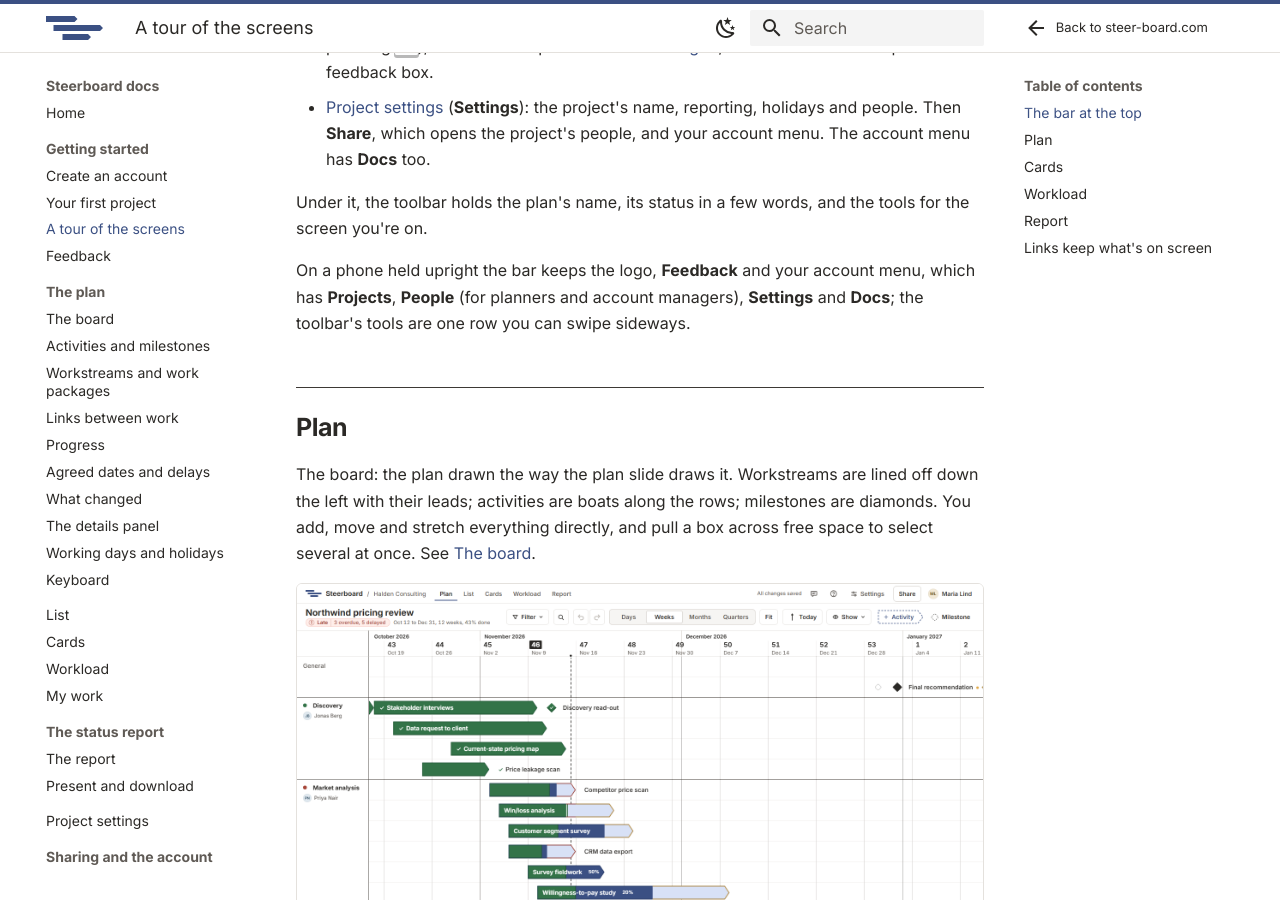
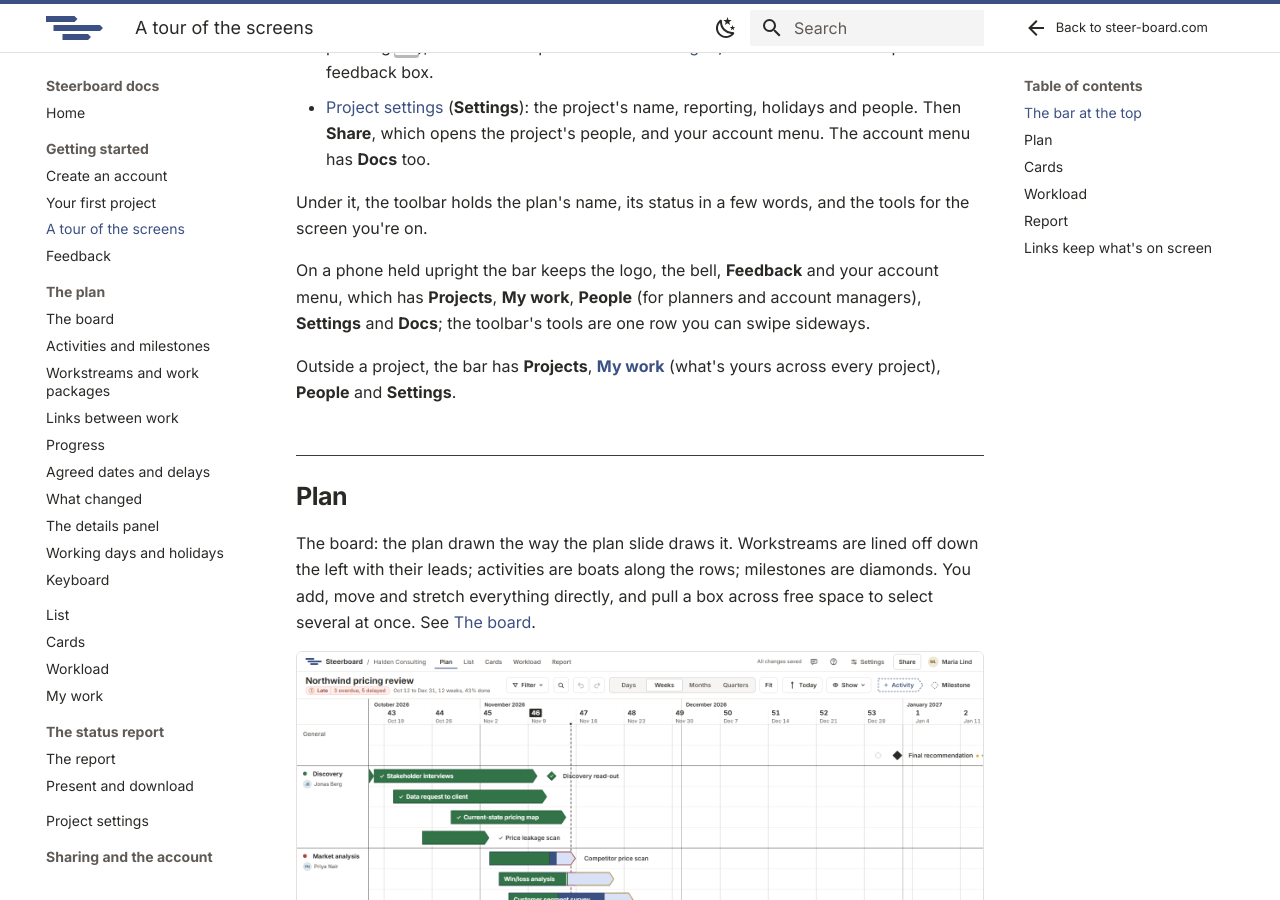
Before and after one commit to mistahcase/steerboard-docs, an MkDocs documentation site: the page built from pages/getting-started/tour.md, in a window 1280 px wide and 900 px high, scrolled down 817 px. Built offline with MkDocs 1.6.1 and Material for MkDocs 9.7.7, drawn with Linux system fonts in a browser that asks for light colours.

Commit message:
Docs: where you land, the bar outside a project, and the weekly email's button
Co-Authored-By: Claude Fable 5.2 <noreply@anthropic.com>

```diff
--- a/coverage.json
+++ b/coverage.json
@@ -13,7 +13,7 @@
         "src/components/AuthPages.tsx",
         "server/auth.ts"
       ],
-      "reviewed": "9ae24dd24079d6e9e1dc6ac8bccdde5bc1db1966"
+      "reviewed": "d11e61cf9accb5daea1398bfcd62661bcb8bedf8"
     },
     "getting-started/first-project.md": {
       "covers": [
@@ -35,7 +35,7 @@
         "src/components/ViewSwitch.tsx",
         "src/components/Shell.tsx"
       ],
-      "reviewed": "38136864448a2d8932ba4bc3c9c562850c73f566"
+      "reviewed": "d11e61cf9accb5daea1398bfcd62661bcb8bedf8"
     },
     "getting-started/feedback.md": {
       "covers": [
@@ -262,7 +262,7 @@
         "src/components/SlideSettings.tsx",
         "server/notify.ts"
       ],
-      "reviewed": "797033a6e48e4c3d1a09b86489b0122cd6f9a0ab"
+      "reviewed": "d11e61cf9accb5daea1398bfcd62661bcb8bedf8"
     }
   }
 }
--- a/pages/getting-started/tour.md
+++ b/pages/getting-started/tour.md
@@ -35,10 +35,13 @@ From left to right:
 Under it, the toolbar holds the plan's name, its status in a few words, and
 the tools for the screen you're on.
 
-On a phone held upright the bar keeps the logo, **Feedback** and your account
-menu, which has **Projects**, **People** (for planners and account managers),
-**Settings** and **Docs**; the toolbar's tools are one row you can swipe
-sideways.
+On a phone held upright the bar keeps the logo, the bell, **Feedback** and
+your account menu, which has **Projects**, **My work**, **People** (for
+planners and account managers), **Settings** and **Docs**; the toolbar's tools
+are one row you can swipe sideways.
+
+Outside a project, the bar has **Projects**, [**My work**](../my-work.md)
+(what's yours across every project), **People** and **Settings**.
 
 ## Plan
 
```
Also changed, not shown: pages/getting-started/account.md (+2 -1 lines), pages/project-settings.md (+1 -1 lines).
